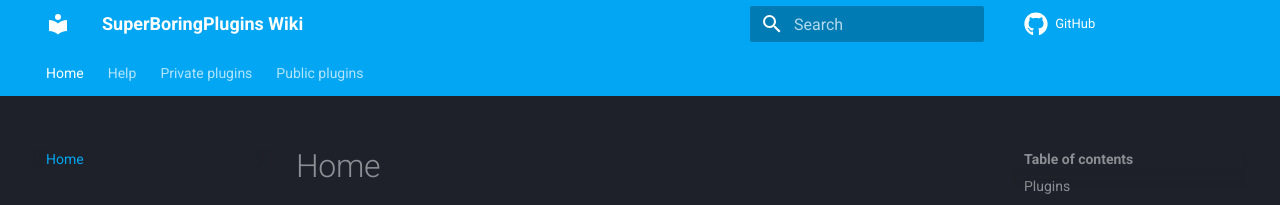
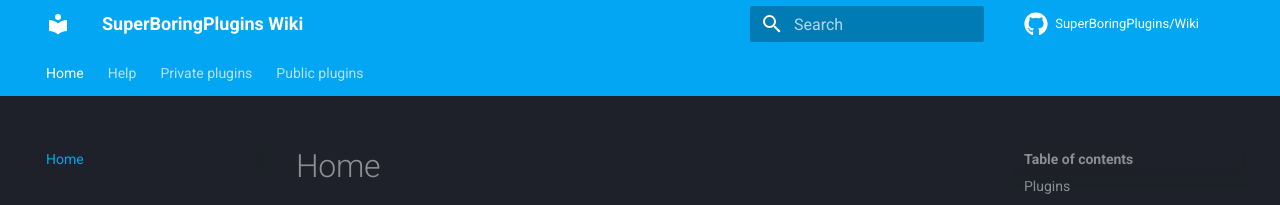
Before and after one commit to SuperBoringPlugins/Wiki, an MkDocs documentation site: the page built from docs/index.md, in a window 1280 px wide. Shown: the top 205 px of the page. Built offline with MkDocs 1.6.1 and Material for MkDocs 9.7.7, drawn with Linux system fonts in a browser that asks for light colours; comment, search, counter and statistics services are not loaded.

Commit message:
add repo_name

```diff
--- a/mkdocs.yml
+++ b/mkdocs.yml
@@ -16,6 +16,7 @@ theme:
     repo: fontawesome/brands/github
 
 repo_url: https://github.com/SuperBoringPlugins/Wiki
+repo_name: SuperBoringPlugins/Wiki
 
 plugins:
   - search
```
